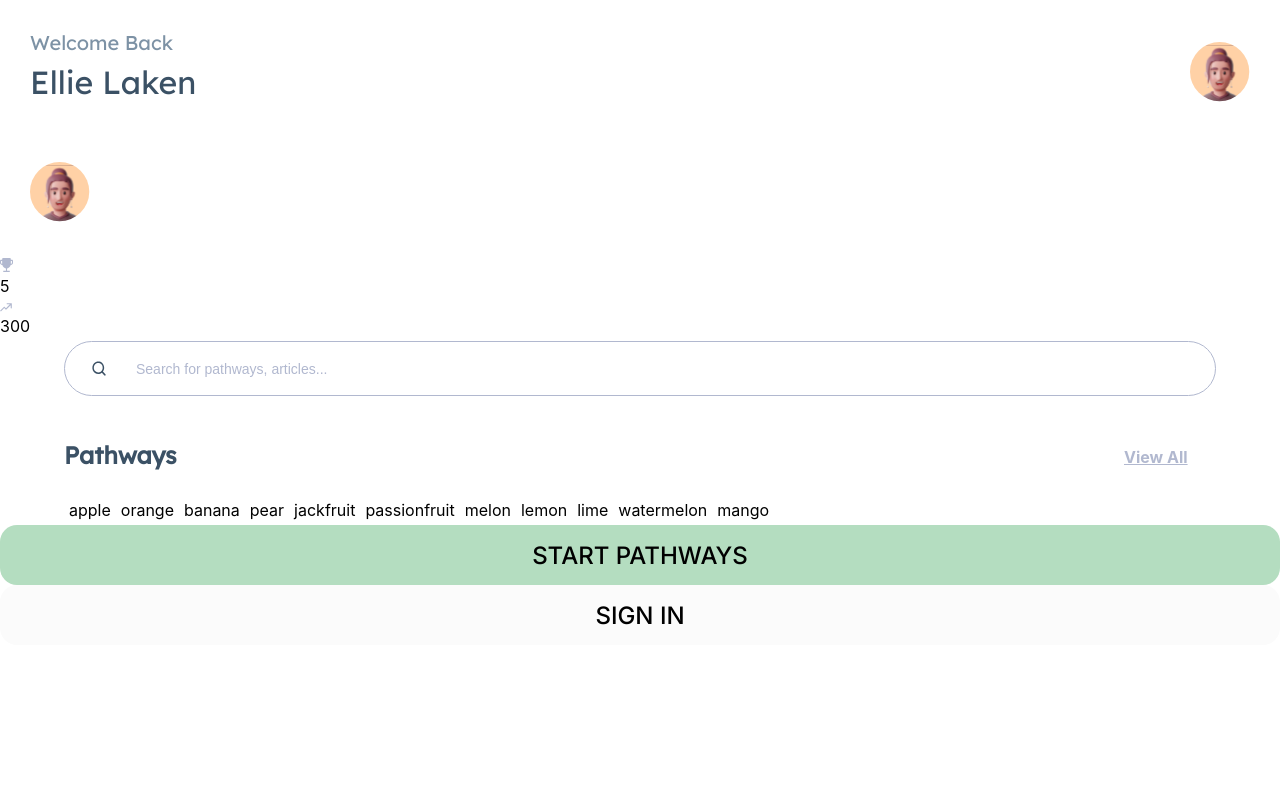
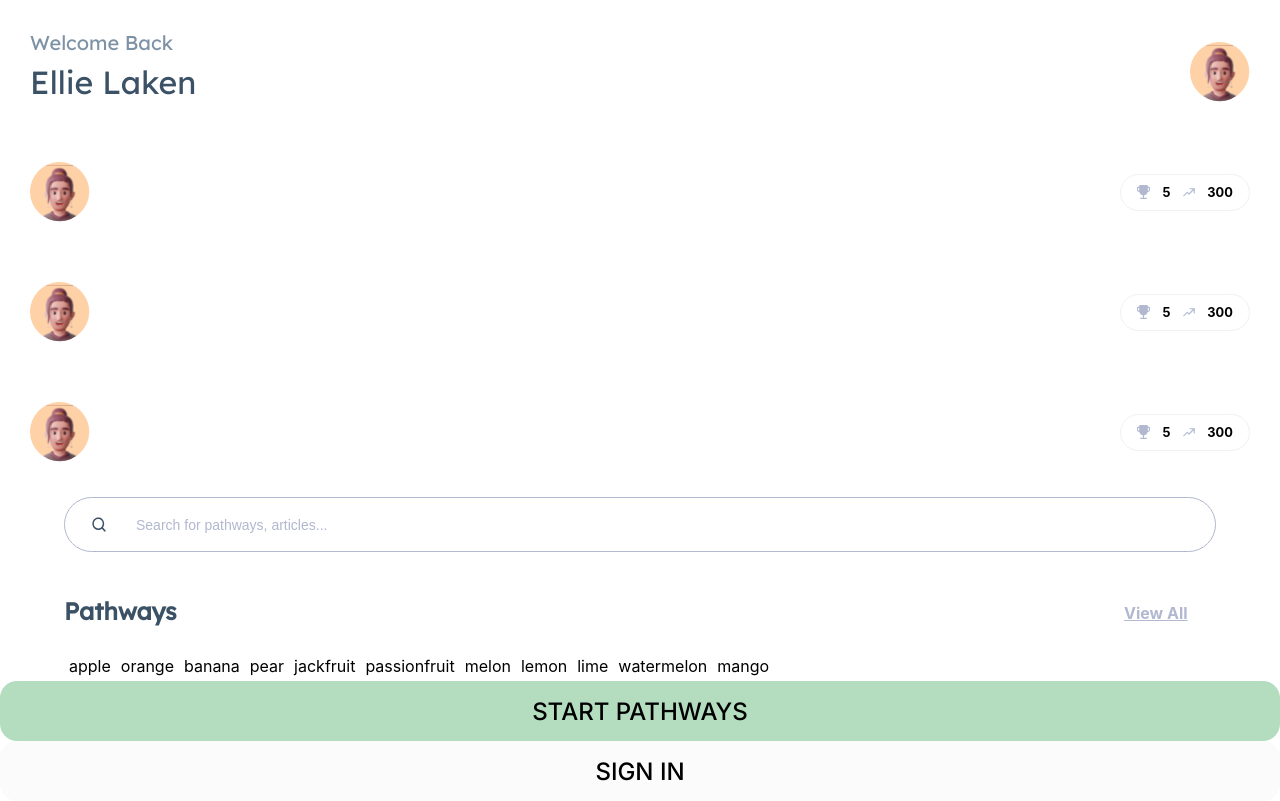
Before and after one commit to ecf123/ecf-fe-prototype, a React (Create React App) app: page / in a window 1280 px wide. Built offline with nearby package versions, Linux system fonts and the light colour scheme.

Commit message:
styling and unit testing

```diff
--- a/src/App.jsx
+++ b/src/App.jsx
@@ -1,21 +1,24 @@
 import Home from "./containers/Home/Home";
-import userProfile from "./assets/data/dummyUserData"
+import userProfile from "./assets/data/dummyUserData";
 import "./App.scss";
 import SearchContainer from "./containers/SearchContainer/SearchContainer";
 import Button from "./components/Button/Button";
 import Pathway from "./containers/Pathway/Pathway";
+import Article from "./containers/Article/Article";
+import Marketplace from "./containers/Marketplace/Marketplace";
 
 const App = () => {
-
   const handleOnClick = () => {
     console.log(1);
   };
   return (
     <div className="App">
-            <Home userProfile = {userProfile} />
-            <Pathway  userProfile = {userProfile} />
+      <Home userProfile={userProfile} />
+      <Pathway userProfile={userProfile} />
+      <Marketplace userProfile={userProfile} />
+      <Article userProfile={userProfile} />
 
-            <SearchContainer title="Pathways"/>
+      <SearchContainer title="Pathways" />
       <Button
         buttonText="START PATHWAYS"
         buttonType="submit"
@@ -29,9 +32,7 @@ const App = () => {
         onClickButton={handleOnClick}
       />
     </div>
-
   );
-}
-
+};
 
 export default App;
--- a/src/components/TrophyHeader/TrophyHeader.jsx
+++ b/src/components/TrophyHeader/TrophyHeader.jsx
@@ -1,17 +1,16 @@
-import React from 'react'
-import UserIcon from '../UserIcon/UserIcon'
-import TrophyStats from '../TrophyStats/TrophyStats'
+import React from "react";
+import UserIcon from "../UserIcon/UserIcon";
+import TrophyStats from "../TrophyStats/TrophyStats";
+import "./TrophyHeader.scss";
 
 const TrophyHeader = ({ userProfile }) => {
-    const { userIcon } = userProfile
-    return (
-        <div>
-            <UserIcon userIcon = {userIcon} />
+  const { userIcon } = userProfile;
+  return (
+    <div className="trophy-header-container">
+      <UserIcon userIcon={userIcon} />
+      <TrophyStats userProfile={userProfile} />
+    </div>
+  );
+};
 
-            <TrophyStats userProfile = {userProfile}/>
-
-        </div>
-    )
-}
-
-export default TrophyHeader
+export default TrophyHeader;
--- a/src/components/TrophyHeader/TrophyHeader.scss
+++ b/src/components/TrophyHeader/TrophyHeader.scss
@@ -0,0 +1,9 @@
+@use "../../assets/sass/mixins" as *;
+@use "../../assets/sass/variables" as *;
+
+.trophy-header-container {
+  display: flex;
+  flex-direction: row;
+  justify-content: space-between;
+  align-items: center;
+}
--- a/src/components/TrophyStats/TrophyStats.jsx
+++ b/src/components/TrophyStats/TrophyStats.jsx
@@ -1,17 +1,36 @@
-import React from 'react'
-import TrophyIcon from "../../assets/images/trophy-icon.svg"
-import XpIcon from "../../assets/images/xp-icon.svg"
+import React from "react";
+import TrophyIcon from "../../assets/images/trophy-icon.svg";
+import XpIcon from "../../assets/images/xp-icon.svg";
+import "./TrophyStats.scss";
 
 const TrophyStats = ({ userProfile }) => {
-    const { trophies, skillPoints } = userProfile;
-    return (
-        <div>
-            <img src={TrophyIcon} alt="trophy icon" />
-            <p>{trophies}</p>
-            <img src={XpIcon} alt="xp icon" />
-            <p>{skillPoints}</p>
-        </div>
-    )
-}
+  const { trophies, skillPoints } = userProfile;
+  return (
+    <div data-testid="trophy-stats" className="trophy-stats-container">
+      <img
+        className="trophy-stats-container__icon"
+        src={TrophyIcon}
+        alt="trophy icon"
+      />
+      <p
+        data-testid="trophy-stats-p"
+        className="trophy-stats-container__paragraph"
+      >
+        {trophies}
+      </p>
+      <img
+        className="trophy-stats-container__icon"
+        src={XpIcon}
+        alt="xp icon"
+      />
+      <p
+        data-testid="trophy-stats-s"
+        className="trophy-stats-container__paragraph"
+      >
+        {skillPoints}
+      </p>
+    </div>
+  );
+};
 
-export default TrophyStats
+export default TrophyStats;
--- a/src/components/TrophyStats/TrophyStats.scss
+++ b/src/components/TrophyStats/TrophyStats.scss
@@ -0,0 +1,18 @@
+@use "../../assets/sass/mixins" as *;
+@use "../../assets/sass/variables" as *;
+
+.trophy-stats-container {
+  display: flex;
+  flex-direction: row;
+  justify-content: space-around;
+  align-items: center;
+  width: 130px;
+  border: 1px solid #f1f1f1;
+  border-radius: 22px;
+  padding: 10px;
+  margin: 30px;
+  &__paragraph {
+    @include paragraph();
+    font-weight: $font-weight-bold;
+  }
+}
--- a/src/containers/Article/Article.jsx
+++ b/src/containers/Article/Article.jsx
@@ -0,0 +1,12 @@
+import React from "react";
+import TrophyHeader from "../../components/TrophyHeader/TrophyHeader";
+
+const Article = ({ userProfile }) => {
+  return (
+    <div>
+      <TrophyHeader userProfile={userProfile} />
+    </div>
+  );
+};
+
+export default Article;
--- a/src/containers/Marketplace/Marketplace.jsx
+++ b/src/containers/Marketplace/Marketplace.jsx
@@ -0,0 +1,12 @@
+import React from "react";
+import TrophyHeader from "../../components/TrophyHeader/TrophyHeader";
+
+const Marketplace = ({ userProfile }) => {
+  return (
+    <div>
+      <TrophyHeader userProfile={userProfile} />
+    </div>
+  );
+};
+
+export default Marketplace;
```
Also changed, not shown: 1 other file (tests, documents, lock files or other folders). Lines whose indentation alone changed are shown as unchanged.
